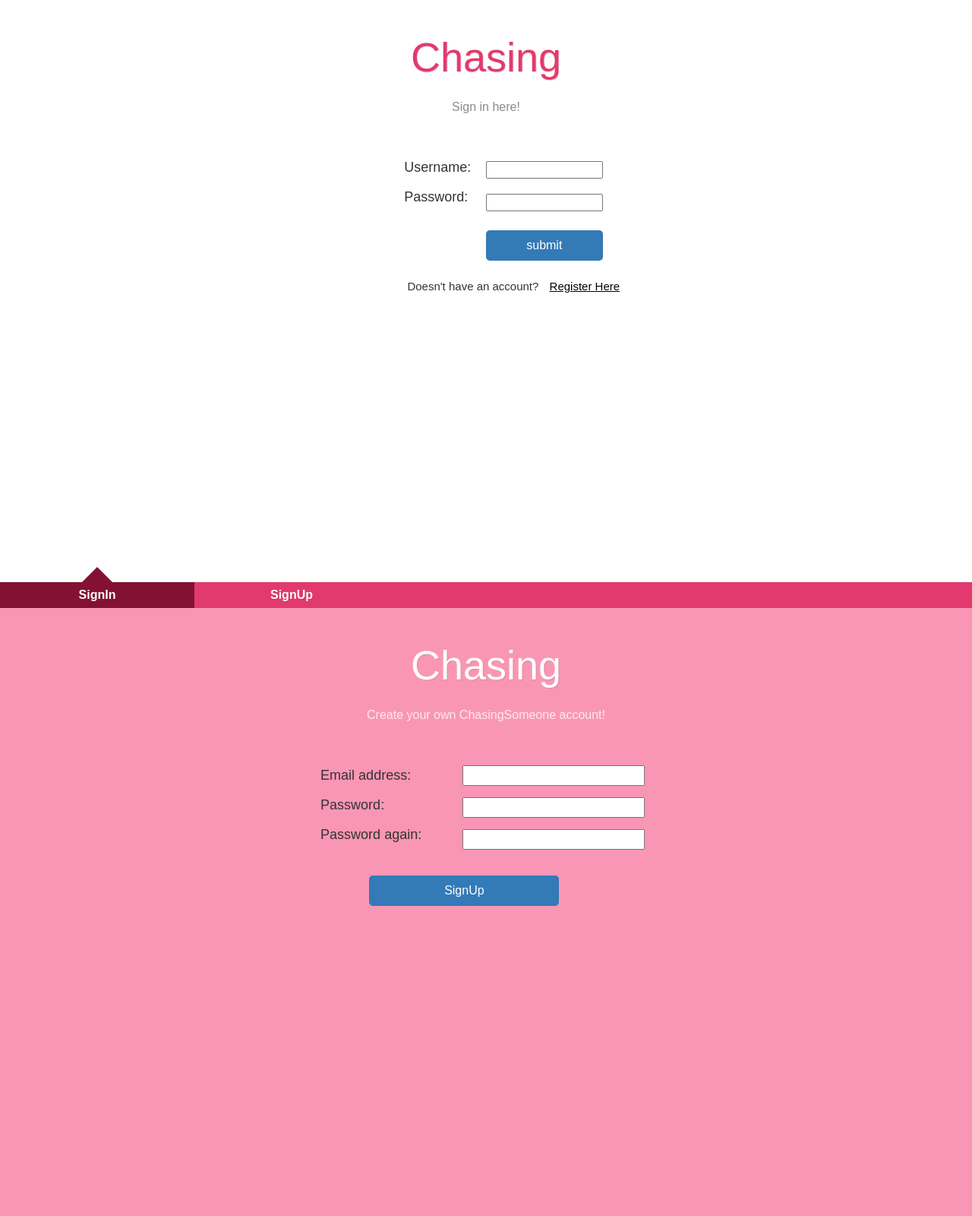
After one commit to CharlesZ-Chen/ChasingSomeone, a Django app: template templates/ChasingSomeoneApp/introduction.html in a window 1280 px wide. The commit adds this page. Shown: the whole page at 76% size. Run offline with Django 3.2, Linux system fonts and the light colour scheme; the template is opened without the code that fills it, so the values that code supplies are empty; some web fonts are replaced.

Commit message:
html : introduction css : introduction

```diff
--- a/static/css/style_intro.css
+++ b/static/css/style_intro.css
@@ -72,6 +72,56 @@
 }
 
 
+.register
+{
+	width: 60%;
+	margin: 15% auto;
+	color: #333;
+	font-size: 18px;
+}
+
+.re-content-left
+{
+	float: left;
+	padding-left: 25px;
+    width: 40%;
+	text-indent: 50%;
+}
+
+.re-content-left p
+{
+	margin-top:18px;
+	display: block;
+}
+
+.re-content-right
+{
+	float: left;
+	width: 60%;
+}
+
+.re-content-right input
+{
+	margin-top:15px;
+	margin-left: 10%;
+	display: block;
+}
+
+.register-button
+{
+	float: left;
+	width: 250px;
+	height: 40px;
+	line-height: 40px;
+	margin-top: 25px;
+	margin-left: 30%;
+	color: #fff;
+	font-size: 16px;
+	border-color: transparent;
+	background-color: #337ab7;
+	border-radius: 5px;
+	text-align: center;
+}
 
 .st-container {
 	position: absolute;
@@ -284,10 +334,7 @@
 }
 
 #st-control-1:checked ~ .st-scroll #st-panel-1 h2,
-#st-control-2:checked ~ .st-scroll #st-panel-2 h2,
-#st-control-3:checked ~ .st-scroll #st-panel-3 h2,
-#st-control-4:checked ~ .st-scroll #st-panel-4 h2,
-#st-control-5:checked ~ .st-scroll #st-panel-5 h2{
+#st-control-2:checked ~ .st-scroll #st-panel-2 h2, {
 	-webkit-animation: moveDown 0.6s ease-in-out 0.2s backwards;
 	-moz-animation: moveDown 0.6s ease-in-out 0.2s backwards;
 	-o-animation: moveDown 0.6s ease-in-out 0.2s backwards;
@@ -364,10 +411,7 @@
 	-webkit-backface-visibility: hidden;
 }
 #st-control-1:checked ~ .st-scroll #st-panel-1 .c,
-#st-control-2:checked ~ .st-scroll #st-panel-2 .c,
-#st-control-3:checked ~ .st-scroll #st-panel-3 .c,
-#st-control-4:checked ~ .st-scroll #st-panel-4 .c,
-#st-control-5:checked ~ .st-scroll #st-panel-5 .c{
+#st-control-2:checked ~ .st-scroll #st-panel-2 .c,{
 	-webkit-animation: moveUp 0.6s ease-in-out 0.2s backwards;
 	-moz-animation: moveUp 0.6s ease-in-out 0.2s backwards;
 	-o-animation: moveUp 0.6s ease-in-out 0.2s backwards;
--- /dev/null
+++ b/templates/ChasingSomeoneApp/introduction.html
@@ -0,0 +1,93 @@
+<!DOCTYPE html>
+<html lang="en">
+    <head>
+		<meta charset="UTF-8" />
+        <meta http-equiv="X-UA-Compatible" content="IE=edge,chrome=1">
+        <meta name="viewport" content="width=device-width, initial-scale=1.0">
+{#  	<link rel="stylesheet" type="text/css" href="{% static 'css/default_intro.css' %}" />#}
+{#        <link rel="stylesheet" type="text/css" href="{% static 'css/demo_intro.css' %}" />#}
+{#        <link rel="stylesheet" type="text/css" href="{% static 'css/style_intro.css' %}" />#}
+{#		<script type="text/javascript" src="{% static 'js/modernizr.custom.79639.js' %}"></script>#}
+
+        <link rel="stylesheet" type="text/css" href="../../static/css/default_intro.css" />
+        <link rel="stylesheet" type="text/css" href="../../static/css/demo_intro.css" />
+        <link rel="stylesheet" type="text/css" href="../../static/css/style_intro.css" />
+		<script type="text/javascript" src="../../static/js/modernizr.custom.79639.js"></script>
+{##}
+{#        <link href = "../../static/css/base.css" type="text/css" rel="stylesheet">#}
+{#        <link href = "../../static/css/login.css" type="text/css" rel="stylesheet">#}
+    </head>
+
+    <body>
+        <div class="container">
+			<div class="st-container">
+
+				<input type="radio" name="radio-set" checked="checked" id="st-control-1"/>
+				<a href="#st-panel-1">SignIn</a>
+				<input type="radio" name="radio-set" id="st-control-2"/>
+				<a href="#st-panel-2">SignUp</a>
+
+				<div class="st-scroll">
+					<!--signin section-->
+					<section class="st-panel" id="st-panel-1">
+						<h2>Chasing</h2>
+						<div class = "c">Sign in here!</div>
+
+                        <div class="login">
+                            <form class = "login-form" id="login_form" method="post" action="/ChasingSomeone/login/">
+                                <input type='hidden' name='csrfmiddlewaretoken' value='Q7DgtRj9E4QL2cXYHFdBWwdVG4QkZOiO' />
+                                <div class = "content-left">
+                                    <p for="id_username" >Username:</p>
+                                    <p for="id_password" >Password:</p>
+                                </div>
+
+                                <div class = "content-right">
+                                    <input type="text" name="username" value="" />
+                                    <input type="password" name="password" value="" />
+                                </div>
+                            </form>
+
+                            <div class="login-button">
+                                <input type="submit" value="submit" name = "login"/>
+                            </div>
+                            <div class = "content-bottom">
+                                <label>Doesn't have an account?</label>
+                                <a href="#st-panel-2">Register Here</a>
+                            </div>
+						</div>
+
+					</section>
+
+                    <!--signUp section-->
+					<section class="st-panel st-color" id="st-panel-2">
+						<h2>Chasing</h2>
+						<div class = "c">Create your own ChasingSomeone account!</div>
+
+                        <div class="register">
+
+                            <form id="user_form" method="post" action = "/ChasingSomeone/register/" enctype="multipart/form-data">
+                            <input type='hidden' name='csrfmiddlewaretoken' value='Q7DgtRj9E4QL2cXYHFdBWwdVG4QkZOiO' />
+
+                                <div class = "re-content-left">
+                                    <p for="id_email">Email address:</p>
+                                    <p for="id_password">Password:</p>
+                                    <p for="id_password">Password again:</p>
+                                </div>
+
+                                <div class = "re-content-right">
+
+                                    <input id="id_email" maxlength="254" name="email" type="email">
+                                    <input id="id_password" name="password1" type="password">
+                                    <input id="id_password" name="password2" type="password">
+                                </div>
+                            </form>
+
+                            <a href="#st-panel-1" name="submit" class="register-button">SignUp</a>
+                        </div>
+					</section>
+
+				</div>
+			</div>
+        </div>
+	</body>
+</html>
```
